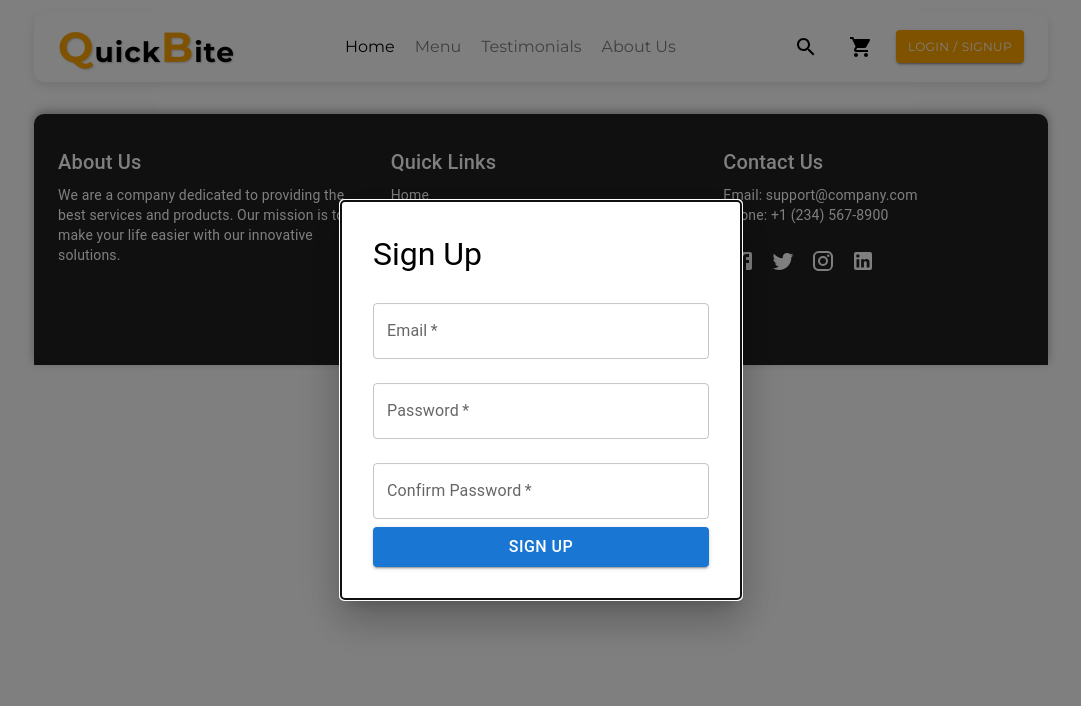
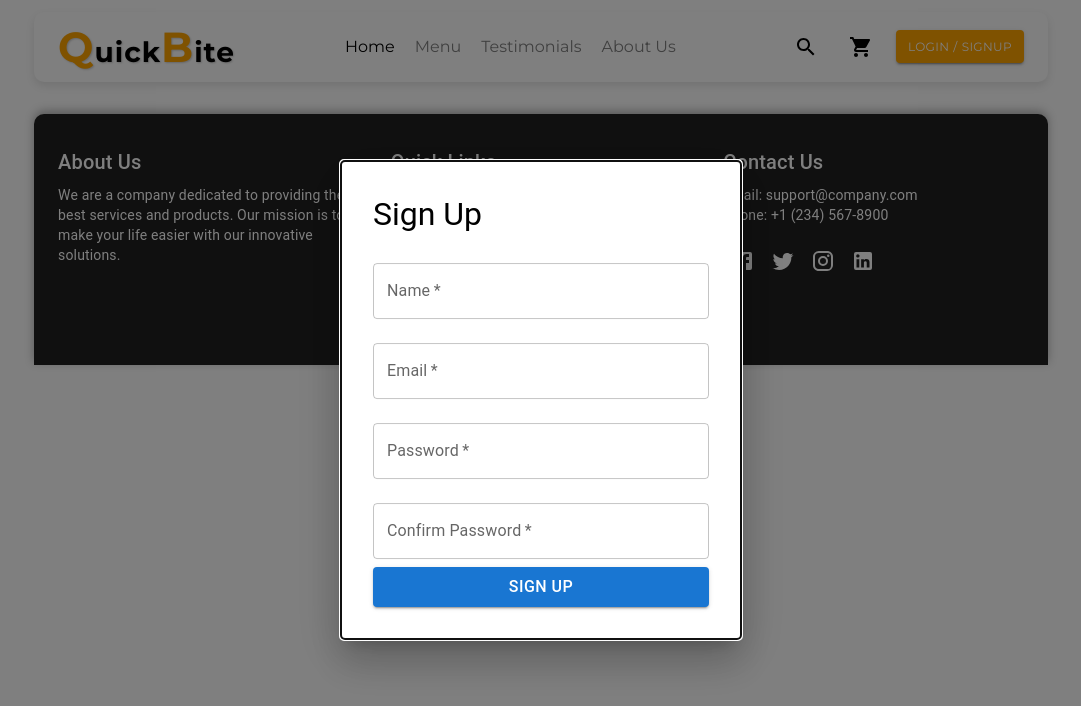
Before and after one commit to pradeep-lumel/food-delivery-app, a React (Vite) app in the folder frontend/: page /signup in a window 1280 px wide. Shown: the top 706 px of the page, without its empty margins (99-1180 px from the left). Built offline with nearby package versions, Linux system fonts and the light colour scheme; no server answers.

Commit message:
started conn frontend  to backend

```diff
--- a/frontend/src/components/SignUp.jsx
+++ b/frontend/src/components/SignUp.jsx
@@ -8,17 +8,24 @@ const SignUpModal = () => {
   const location = useLocation();
   const navigate = useNavigate();
 
+  const [formData, setFormData] = useState({
+    name: '',
+    email: '',
+    password: '',
+    confirmPassword: '',
+  });
+
   useEffect(() => {
     const fetchUsers = async () => {
       try {
-        const response = await axios.get('http://localhost:5000/api/v1/all-users');
-        console.log(response.data);
+        const response = await axiosInstance.get('http://localhost:5000/api/v1/all-users');
       } catch (error) {
         console.error('Error fetching users:', error);
       }
     };
     fetchUsers();
   }, []);
+
   useEffect(() => {
     if (location.pathname === '/signup') {
       setOpen(true);
@@ -32,12 +39,6 @@ const SignUpModal = () => {
     navigate('/');
   };
 
-  const [formData, setFormData] = useState({
-    email: '',
-    password: '',
-    confirmPassword: '',
-  });
-
   const handleChange = (e) => {
     setFormData({
       ...formData,
@@ -45,13 +46,13 @@ const SignUpModal = () => {
     });
   };
 
-  const handleSubmit = async(e) => {
+  const handleSubmit = async (e) => {
     e.preventDefault();
     if (formData.password !== formData.confirmPassword) {
       alert('Passwords do not match!');
       return;
     }
-    //todo the axios
+    // TODO: Implement the Axios POST request for sign-up
     handleClose();
   };
 
@@ -79,6 +80,16 @@ const SignUpModal = () => {
           Sign Up
         </Typography>
         <form onSubmit={handleSubmit}>
+          <TextField
+            label="Name"
+            name="name"
+            fullWidth
+            margin="normal"
+            value={formData.name}
+            onChange={handleChange}
+            required
+            InputProps={{ sx: { fontSize: { xs: '0.875rem', sm: '1rem' } } }}
+          />
           <TextField
             label="Email"
             name="email"
```
Also changed, not shown: 2 other files (tests, documents, lock files or other folders).
